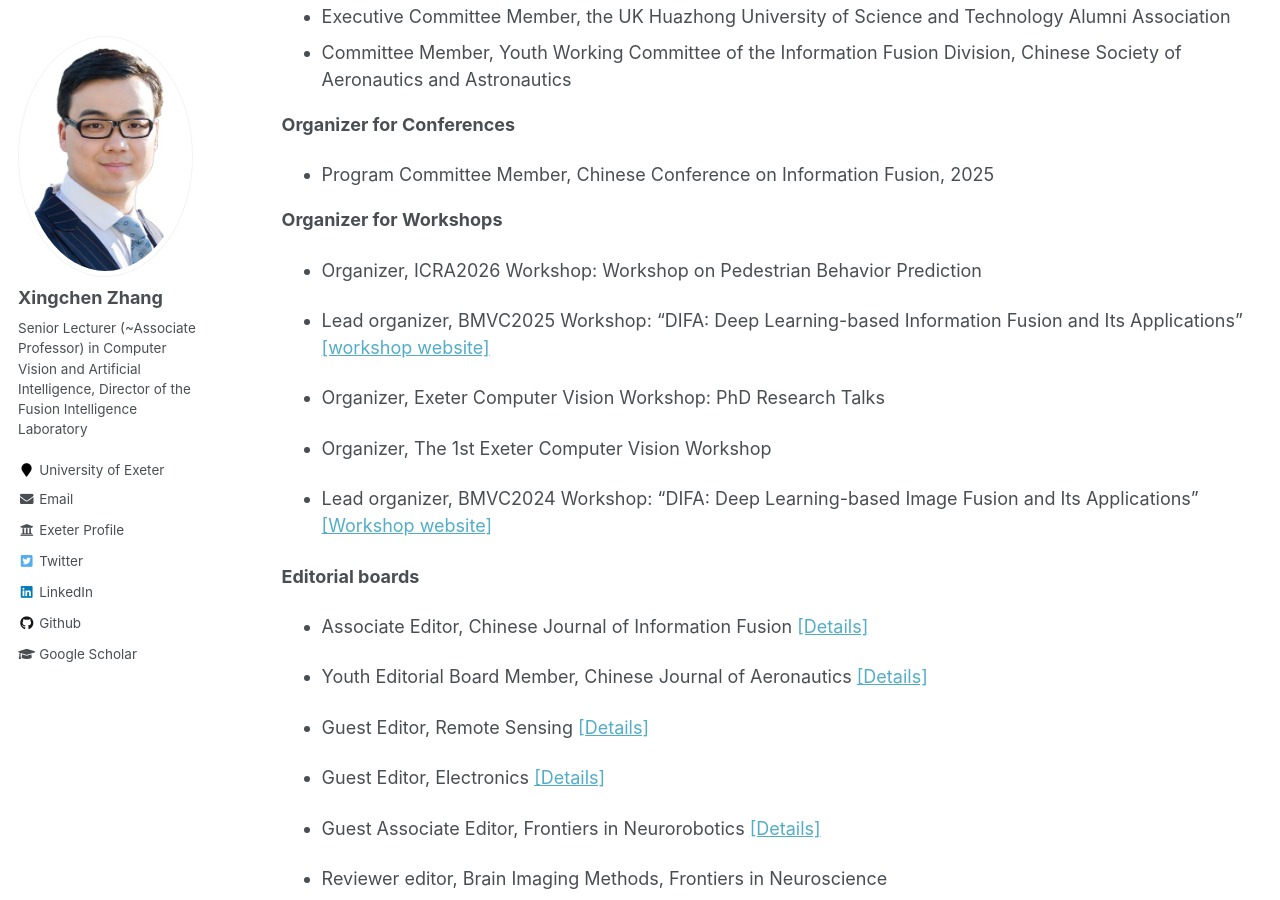
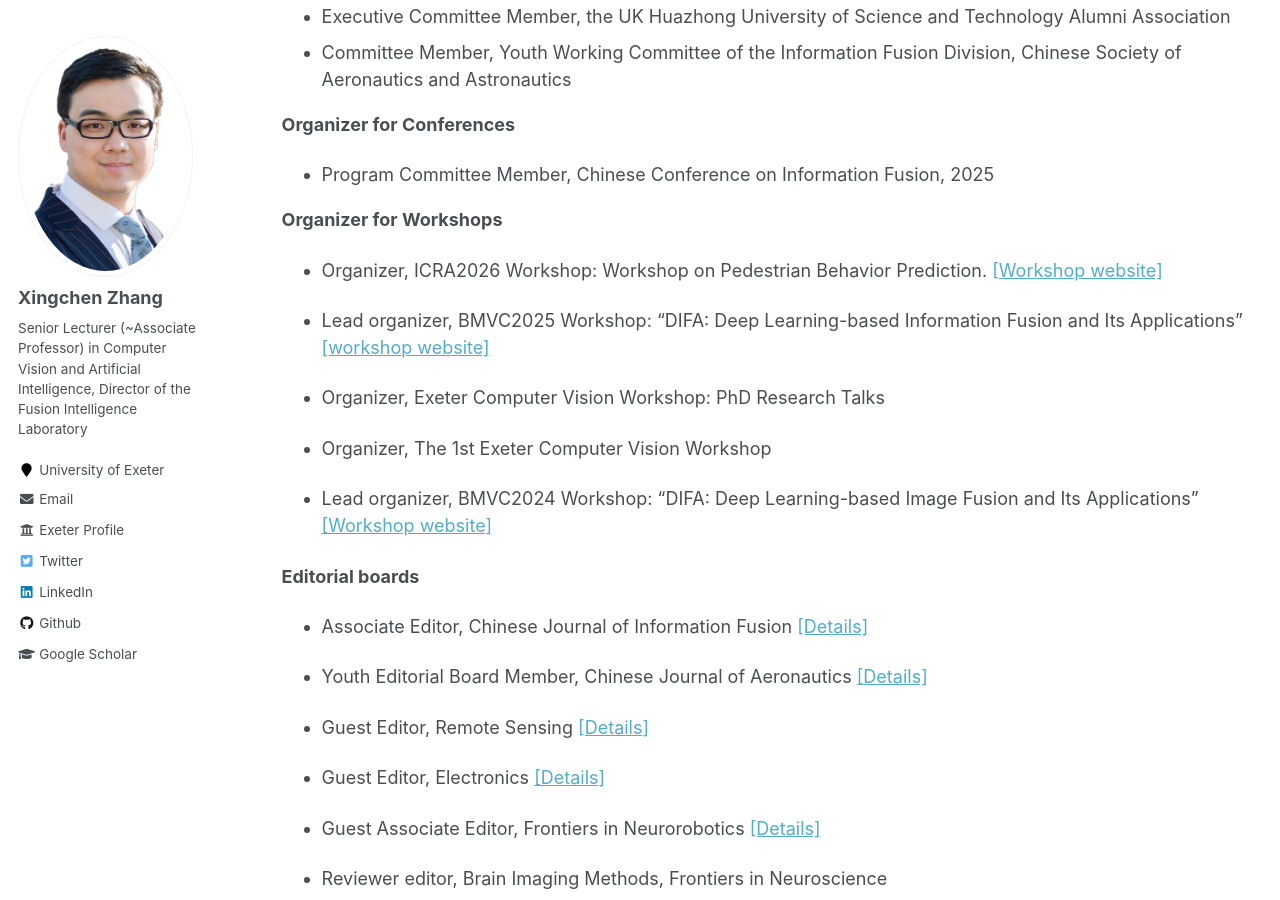
Before and after one commit to xingchenzhang/xingchenzhang.github.io, a Jekyll site: the page built from _pages/service.md, in a window 1280 px wide and 900 px high, scrolled down 334 px. Built offline with Jekyll 4.4.1, drawn with Linux system fonts in a browser that asks for light colours.

Commit message:
update bio and workshop website

```diff
--- a/_pages/service.md
+++ b/_pages/service.md
@@ -21,7 +21,7 @@ author_profile: true
 
 **Organizer for Workshops**
 
-- Organizer, ICRA2026 Workshop: Workshop on Pedestrian Behavior Prediction
+- Organizer, ICRA2026 Workshop: Workshop on Pedestrian Behavior Prediction. [[Workshop website]](https://workshop-pbp2026.github.io/)
 
 - Lead organizer, BMVC2025 Workshop: "DIFA: Deep Learning-based Information Fusion and Its Applications"  [[workshop website]](https://difa2025-bmvc.github.io/)
 
```
Also changed, not shown: _pages/about.md (+5 -3 lines), _pages/opportunities.md (+4 -3 lines).
